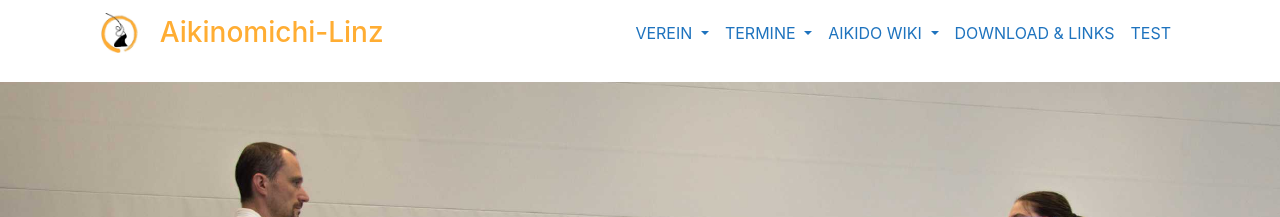
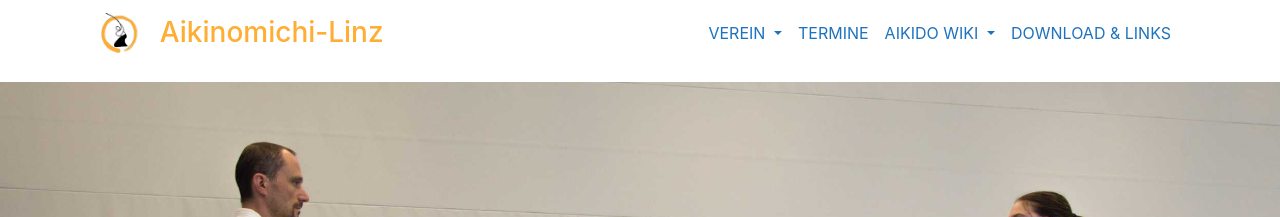
Before and after one commit to TWachs/aikinomichi-linz, a Jekyll site: the page built from index.md, in a window 1280 px wide. Shown: the top 217 px of the page. Built offline with Jekyll 4.4.1, drawn with Linux system fonts in a browser that asks for light colours; nearby versions of some CDN libraries.

Commit message:
corrections

```diff
--- a/_includes/header.html
+++ b/_includes/header.html
@@ -22,14 +22,8 @@
           <a class="dropdown-item" href="{{ site.baseurl }}/vorstand">Vorstand</a>
         </div>
       </li>
-      <li class="nav-item dropdown">
-        <a class="nav-link dropdown-toggle" href="" id="Termine" role="button" data-toggle="dropdown" aria-haspopup="true" aria-expanded="false">
-          Termine
-        </a>
-        <div class="dropdown-menu" aria-labelledby="Termine">
-          <a class="dropdown-item" href="{{ site.baseurl }}/trainingszeiten">Trainingszeiten</a>
-          <a class="dropdown-item" href="{{ site.baseurl }}/lehrgaenge">Lehrgänge</a>
-        </div>
+      <li class="nav-item">
+        <a href="{{ site.baseurl }}/termine" class="nav-link">Termine</a>
       </li>
       <li class="nav-item dropdown">
         <a class="nav-link dropdown-toggle" href="" id="Wiki" role="button" data-toggle="dropdown" aria-haspopup="true" aria-expanded="false">
@@ -47,9 +41,6 @@
       <li class="nav-item">
         <a href="{{ site.baseurl }}/downloadAndLinks" class="nav-link">Download & Links</a>
       </li>
-      <li class="nav-item">
-        <a href="{{ site.baseurl }}/test" class="nav-link">Test</a>
-      </li>
     </ul>
   </div>
 </nav>
```
Also changed, not shown: lehrgaenge.md (deleted, +0 -9 lines), termine.md (renamed from trainingszeiten.md).
